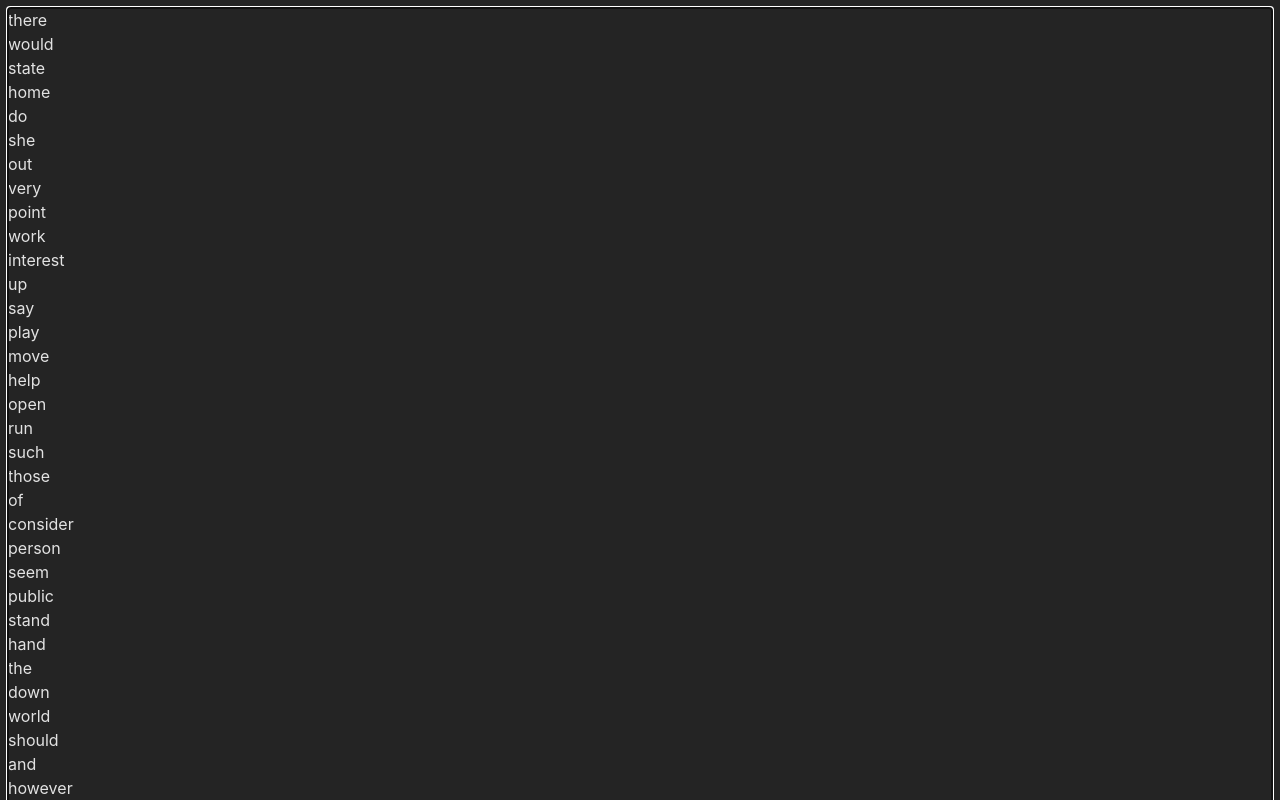
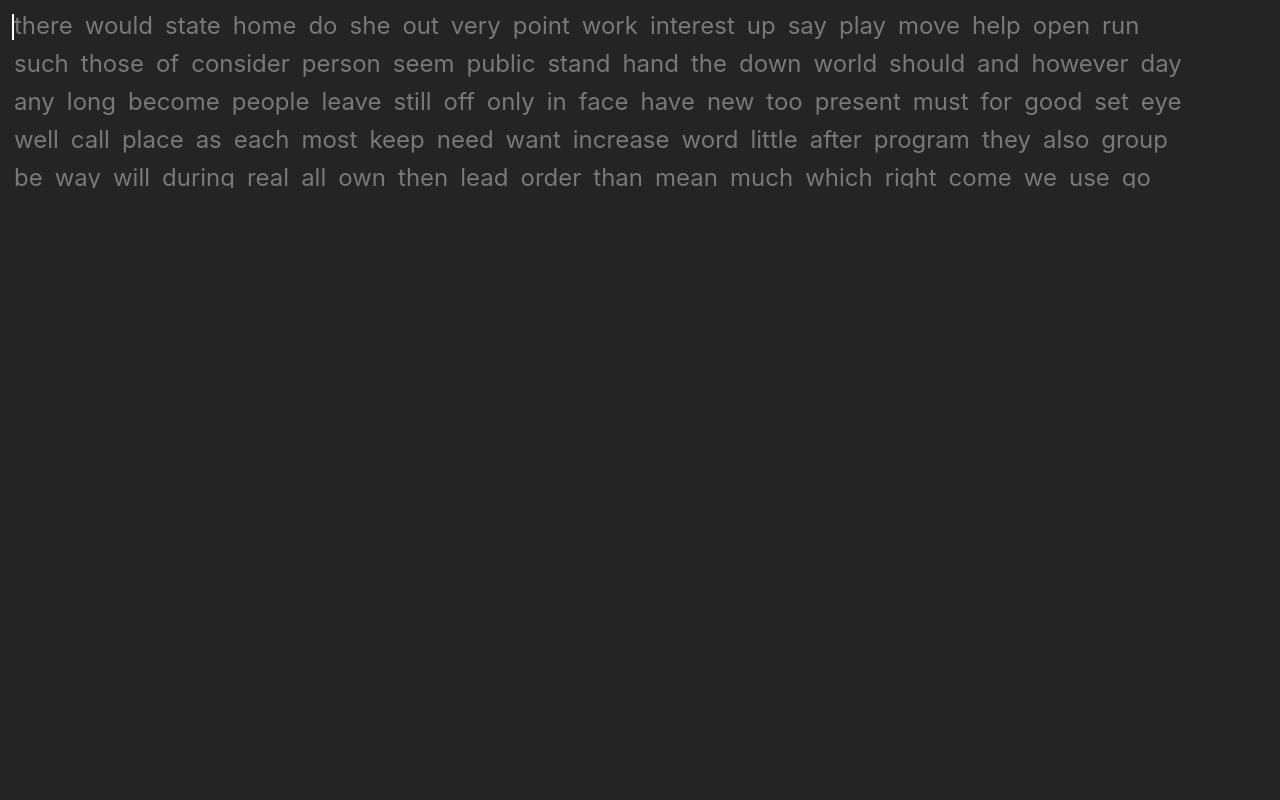
Before and after one commit to MisterCxmpy/typely-client, a React (Vite) app: page / in a window 1280 px wide. Shown: the top 800 px of the page. Built offline with nearby package versions, Linux system fonts and the light colour scheme.

Commit message:
refactor typing functionality and add colour check based on correct or incorrect

```diff
--- a/src/App.css
+++ b/src/App.css
@@ -0,0 +1,4 @@
+.container {
+  position: relative;
+  width: 1200px;
+}
--- a/src/App.jsx
+++ b/src/App.jsx
@@ -1,3 +1,4 @@
+// App.js
 import "./App.css";
 import english from "../data/english";
 import { useEffect, useRef, useState } from "react";
@@ -18,80 +19,16 @@ function shuffleArray(array) {
 }
 
 function App() {
-  const wordsRef = useRef(null);
-  const cursorRef = useRef(null);
-
   const [shuffle, setShuffle] = useState([]);
-  const [shuffleIndex, setShuffleIndex] = useState(0);
-  const [activeWord, setActiveWord] = useState("");
-  const [activeWordChar, setactiveWordChar] = useState(0);
 
   useEffect(() => {
     const shuffled = shuffleArray(english.words);
-
     setShuffle(shuffled);
-    setActiveWord(shuffled[shuffleIndex]);
-
-    if (wordsRef.current) {
-      wordsRef.current.focus();
-    }
   }, []);
-
-  useEffect(() => {
-    if (shuffle.length > 0) {
-      setActiveWord(shuffle[shuffleIndex]);
-    }
-  }, [shuffleIndex, shuffle]);
-
-  const handleKeyDown = (e) => {
-    let key = e.key;
-
-    cursorRef.current.style.animation = "none";
-
-    if (key === "Backspace") {
-      if (activeWordChar > 0) {
-        e.target.childNodes[shuffleIndex].childNodes[activeWordChar - 1].classList.remove("correct", "incorrect");
-        setactiveWordChar(activeWordChar - 1);
-        cursorRef.current.style.top =
-          e.target.childNodes[shuffleIndex].childNodes[activeWordChar - 1].getBoundingClientRect().top + 4 + "px";
-        cursorRef.current.style.left =
-          e.target.childNodes[shuffleIndex].childNodes[activeWordChar - 1].getBoundingClientRect().left + "px";
-      }
-    } else {
-      if (activeWordChar < activeWord.length) {
-        if (e.target.childNodes[shuffleIndex].childNodes[activeWordChar].getBoundingClientRect().top > 85) {
-          wordsRef.current.style.marginTop = "-40px";
-        }
-
-        console.log(e.target.childNodes[shuffleIndex].childNodes[activeWordChar].getBoundingClientRect().top);
-
-        if (key === activeWord[activeWordChar]) {
-          e.target.childNodes[shuffleIndex].childNodes[activeWordChar].classList.add("correct");
-        } else {
-          e.target.childNodes[shuffleIndex].childNodes[activeWordChar].classList.add("incorrect");
-        }
-
-        setactiveWordChar(activeWordChar + 1);
-        cursorRef.current.style.top = e.target.childNodes[shuffleIndex].childNodes[activeWordChar].getBoundingClientRect().top + 4 + "px";
-        cursorRef.current.style.left = e.target.childNodes[shuffleIndex].childNodes[activeWordChar].getBoundingClientRect().right + "px";
-      } else if (key === " ") {
-        cursorRef.current.style.left = parseFloat(cursorRef.current.style.left) + 12 + "px";
-        e.target.childNodes[shuffleIndex].classList.remove("active");
-        setShuffleIndex(shuffleIndex + 1);
-        setactiveWordChar(0);
-      }
-    }
-  };
 
   return (
     <div className="container">
-      <WordsContainer
-        wordsRef={wordsRef}
-        cursorRef={cursorRef}
-        shuffle={shuffle}
-        activeWord={activeWord}
-        handleKeyDown={handleKeyDown}
-      />
+      <WordsContainer shuffle={shuffle} />
     </div>
   );
 }
--- a/src/components/Word/index.jsx
+++ b/src/components/Word/index.jsx
@@ -1,10 +1,11 @@
 import React from "react";
+import styles from "./index.module.css"
 
 const Word = ({ word, isActive }) => {
   return (
-    <div className={`word ${isActive ? "active" : ""}`}>
+    <div className={`${styles["word"]} ${isActive ? "active" : ""}`}>
       {word.split("").map((l, i) => (
-        <span className="letter" key={i}>
+        <span className={styles["letter"]} key={i}>
           {l}
         </span>
       ))}
--- /dev/null
+++ b/src/components/Word/index.module.css
@@ -0,0 +1,8 @@
+.word {
+  border-bottom: 2px solid transparent;
+  color: var(--sub-color);
+  font-size: 1em;
+  font-variant: no-common-ligatures;
+  line-height: 1em;
+  margin: 0.25em;
+}/*# sourceMappingURL=index.module.css.map */
--- /dev/null
+++ b/src/components/Word/index.module.scss
@@ -0,0 +1,8 @@
+.word {
+  border-bottom: 2px solid transparent;
+  color: var(--sub-color);
+  font-size: 1em;
+  font-variant: no-common-ligatures;
+  line-height: 1em;
+  margin: 0.25em;
+}
--- a/src/components/WordsContainer/index.jsx
+++ b/src/components/WordsContainer/index.jsx
@@ -1,13 +1,67 @@
-import React from "react";
+import React, { useEffect, useRef, useState } from "react";
 import Word from "../Word";
+import styles from "./index.module.css"
 
-const WordsContainer = ({ wordsRef, cursorRef, shuffle, activeWord, handleKeyDown }) => {
+const WordsContainer = ({ shuffle }) => {
+  const wordsRef = useRef(null);
+  const cursorRef = useRef(null);
+
+  const [shuffleIndex, setShuffleIndex] = useState(0);
+  const [activeWord, setActiveWord] = useState("");
+  const [activeWordChar, setactiveWordChar] = useState(0);
+
+  useEffect(() => {
+    setActiveWord(shuffle[shuffleIndex]);
+
+    if (wordsRef.current) {
+      wordsRef.current.focus();
+    }
+  }, [shuffleIndex, shuffle]);
+
+  const handleKeyDown = (e) => {
+    let key = e.key;
+
+    cursorRef.current.style.animation = "none";
+
+    if (key === "Backspace") {
+      if (activeWordChar > 0) {
+        e.target.childNodes[shuffleIndex].childNodes[activeWordChar - 1].classList.remove("correct", "incorrect");
+        setactiveWordChar(activeWordChar - 1);
+        cursorRef.current.style.top =
+          e.target.childNodes[shuffleIndex].childNodes[activeWordChar - 1].getBoundingClientRect().top + 4 + "px";
+        cursorRef.current.style.left =
+          e.target.childNodes[shuffleIndex].childNodes[activeWordChar - 1].getBoundingClientRect().left + "px";
+      }
+    } else {
+      if (activeWordChar < activeWord.length) {
+        if (e.target.childNodes[shuffleIndex].childNodes[activeWordChar].getBoundingClientRect().top > 85) {
+          wordsRef.current.style.marginTop = "-40px";
+        }
+
+        if (key === activeWord[activeWordChar]) {
+          e.target.childNodes[shuffleIndex].childNodes[activeWordChar].classList.add("correct");
+        } else {
+          e.target.childNodes[shuffleIndex].childNodes[activeWordChar].classList.add("incorrect");
+        }
+
+        setactiveWordChar(activeWordChar + 1);
+        cursorRef.current.style.top = e.target.childNodes[shuffleIndex].childNodes[activeWordChar].getBoundingClientRect().top + 4 + "px";
+        cursorRef.current.style.left = e.target.childNodes[shuffleIndex].childNodes[activeWordChar].getBoundingClientRect().right + "px";
+      } else if (key === " ") {
+        cursorRef.current.style.left = parseFloat(cursorRef.current.style.left) + 12 + "px";
+        e.target.childNodes[shuffleIndex].classList.remove("active");
+        setShuffleIndex(shuffleIndex + 1);
+        setactiveWordChar(0);
+      }
+    }
+  };
+
   return (
-    <div className="words" onKeyDown={handleKeyDown} ref={wordsRef} tabIndex={0}>
+    <div className={styles["words"]} onKeyDown={handleKeyDown} ref={wordsRef} tabIndex={0}>
       {shuffle.map((w) => (
-        <Word key={w} word={w} isActive={activeWord === w} />
+        <Word key={w} word={w} isActive={activeWord == w} />
       ))}
-      <div className="cursor" ref={cursorRef}></div>
+      <div className={styles["cursor"]} ref={cursorRef}></div>
     </div>
   );
 };
--- /dev/null
+++ b/src/components/WordsContainer/index.module.css
@@ -0,0 +1,40 @@
+.words {
+  align-content: flex-start;
+  display: flex;
+  flex-wrap: wrap;
+  height: fit-content;
+  height: -moz-fit-content;
+  padding-bottom: 1em;
+  -webkit-user-select: none;
+  -moz-user-select: none;
+       user-select: none;
+  width: 100%;
+  font-size: 1.5rem;
+  height: 156px;
+  overflow: hidden;
+  color: rgb(121, 121, 121);
+}
+
+.words:focus {
+  outline: none;
+}
+
+.cursor {
+  width: 2px;
+  height: 1.6rem;
+  background: white;
+  position: fixed;
+  top: 14px;
+  left: 12px;
+  transition: all 150ms ease 0s;
+  animation: caretFlashSmooth 1s infinite;
+}
+
+@keyframes caretFlashSmooth {
+  0%, to {
+    opacity: 0;
+  }
+  50% {
+    opacity: 1;
+  }
+}/*# sourceMappingURL=index.module.css.map */
--- /dev/null
+++ b/src/components/WordsContainer/index.module.scss
@@ -0,0 +1,40 @@
+.words {
+  align-content: flex-start;
+  display: flex;
+  flex-wrap: wrap;
+  height: fit-content;
+  height: -moz-fit-content;
+  padding-bottom: 1em;
+  -webkit-user-select: none;
+  user-select: none;
+  width: 100%;
+  font-size: 1.5rem;
+  height: 156px;
+  overflow: hidden;
+  color: rgb(121, 121, 121);
+}
+
+.words:focus {
+  outline: none;
+}
+
+.cursor {
+  width: 2px;
+  height: 1.6rem;
+  background: white;
+  position: fixed;
+  top: 14px;
+  left: 12px;
+  transition: all 150ms ease 0s;
+  animation: caretFlashSmooth 1s infinite;
+}
+
+@keyframes caretFlashSmooth {
+  0%,to {
+      opacity: 0
+  }
+
+  50% {
+      opacity: 1
+  }
+}
--- a/src/index.css
+++ b/src/index.css
@@ -13,3 +13,10 @@
   -moz-osx-font-smoothing: grayscale;
   -webkit-text-size-adjust: 100%;
 }
+
+.correct {
+  color: rgb(255, 255, 255);
+}
+.incorrect {
+  color: rgb(197, 66, 66);
+}
```
Also changed, not shown: 2 other files (tests, documents, lock files or other folders).
